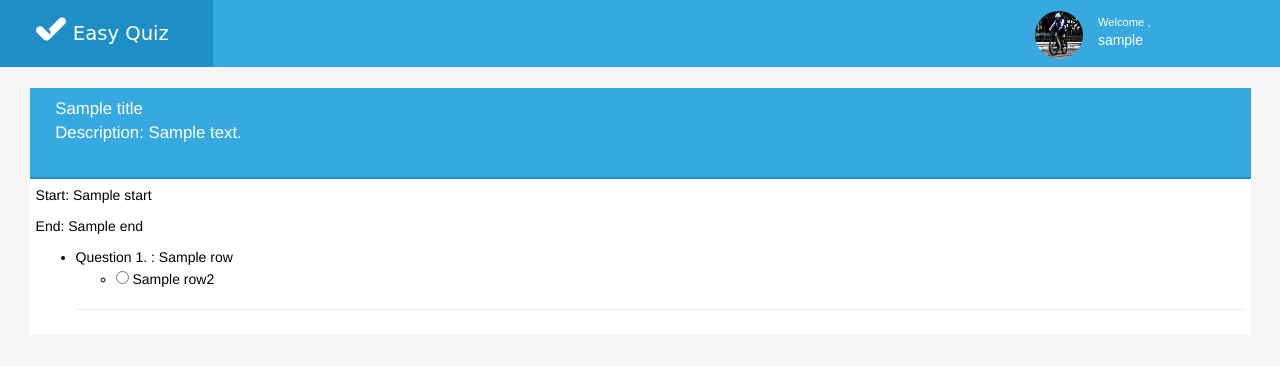
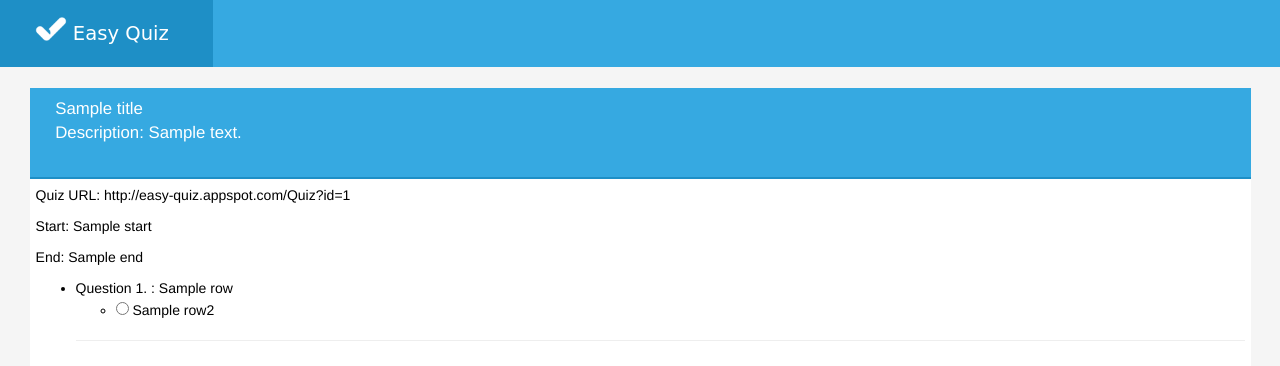
Before and after one commit to Shanasuna/easy-quiz, a Python web app: template templates/quiz_summary.html in a window 1280 px wide. Shown: the top 366 px of the page. Run offline with Jinja, Linux system fonts and the light colour scheme; the template is opened without the code that fills it: most values are stand-ins (such as "Sample title", 1, 10 or a date in 2020); some libraries are stand-ins or nearby versions; some web fonts are replaced.

Commit message:
Add Quiz URL in Summary Page

```diff
--- a/main.py
+++ b/main.py
@@ -408,7 +408,7 @@ class QuizSummary(webapp2.RequestHandler):
 			questions.append(question)
 
         	templates = {
-			'username' : users.get_current_user(),
+			'id' : zid,
 			'title' : title,
 			'description' : description,
 			'start' : start,
--- a/templates/quiz_summary.html
+++ b/templates/quiz_summary.html
@@ -24,11 +24,11 @@
 	  	<div>
 	  		<div class="row profile">
 			  	<div class="col-xs-10 right">
-			  		<img src="images/people.png" class="profile-img">
+			  		<!-- <img src="images/people.png" class="profile-img"> -->
 			  	</div>
 			  	<div class="col-xs-2">
-			  		<div style="font-size:0.8em;">Welcome , </div>
-			  		<div>{{username}}</div>
+			  		<!-- <div style="font-size:0.8em;">Welcome , </div>
+			  		<div>{{username}}</div> -->
 			  	</div>
 			  </div>
 		 </div>
@@ -55,6 +55,7 @@
 		  			<div class="g-plus" data-action="share" data-height="24"></div>
 		  		</div>
 		  		<div class="block-content">
+		  			<div>Quiz URL: <a href="http://easy-quiz.appspot.com/Quiz?id={{ id }}">http://easy-quiz.appspot.com/Quiz?id={{ id }}</a></div>
 		  			<div>Start: {{ start }}</div>
 		  			<div>End: {{ end }}</div>
 		  			<div>
```
Also changed, not shown: 2 other files.
